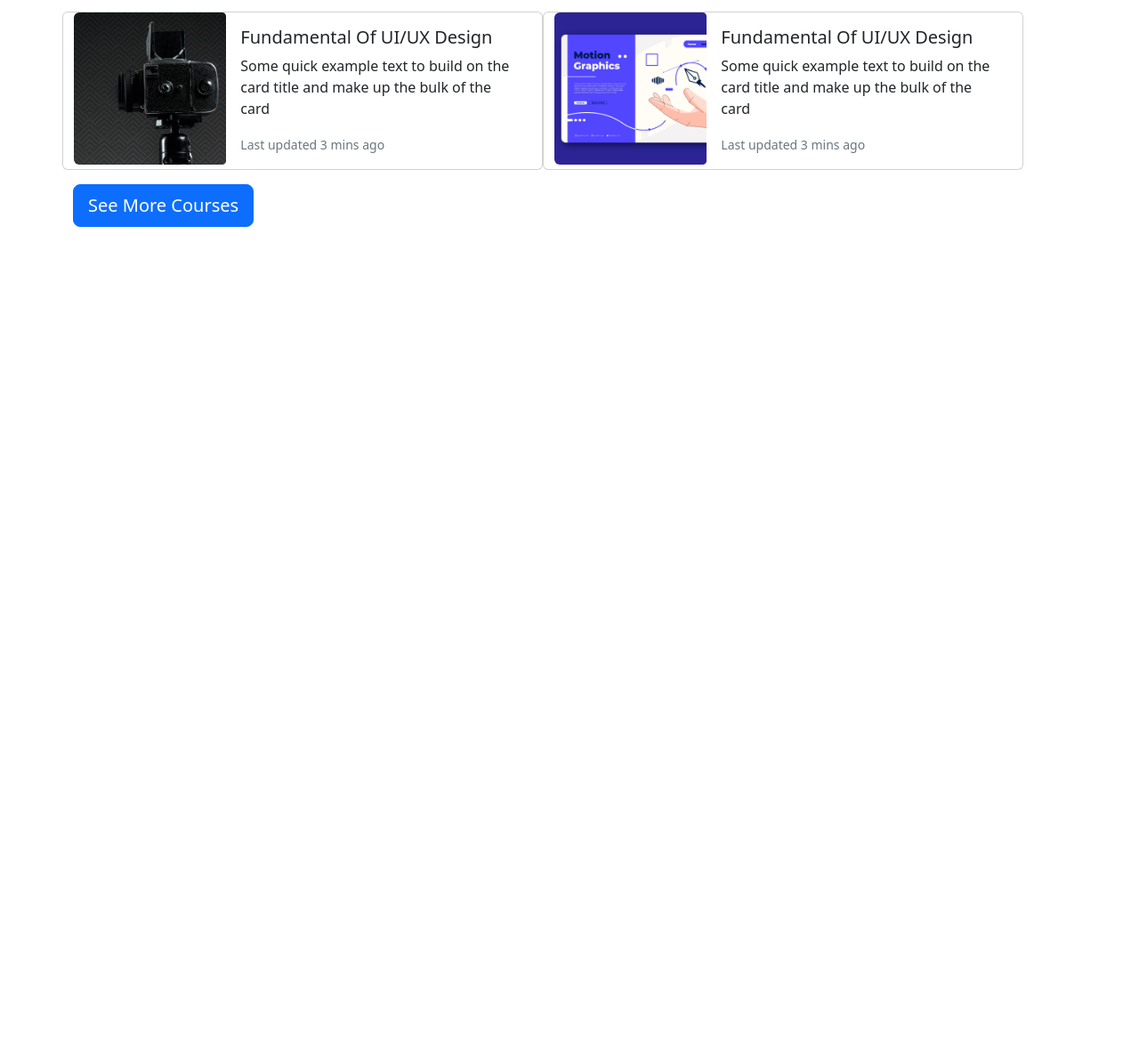
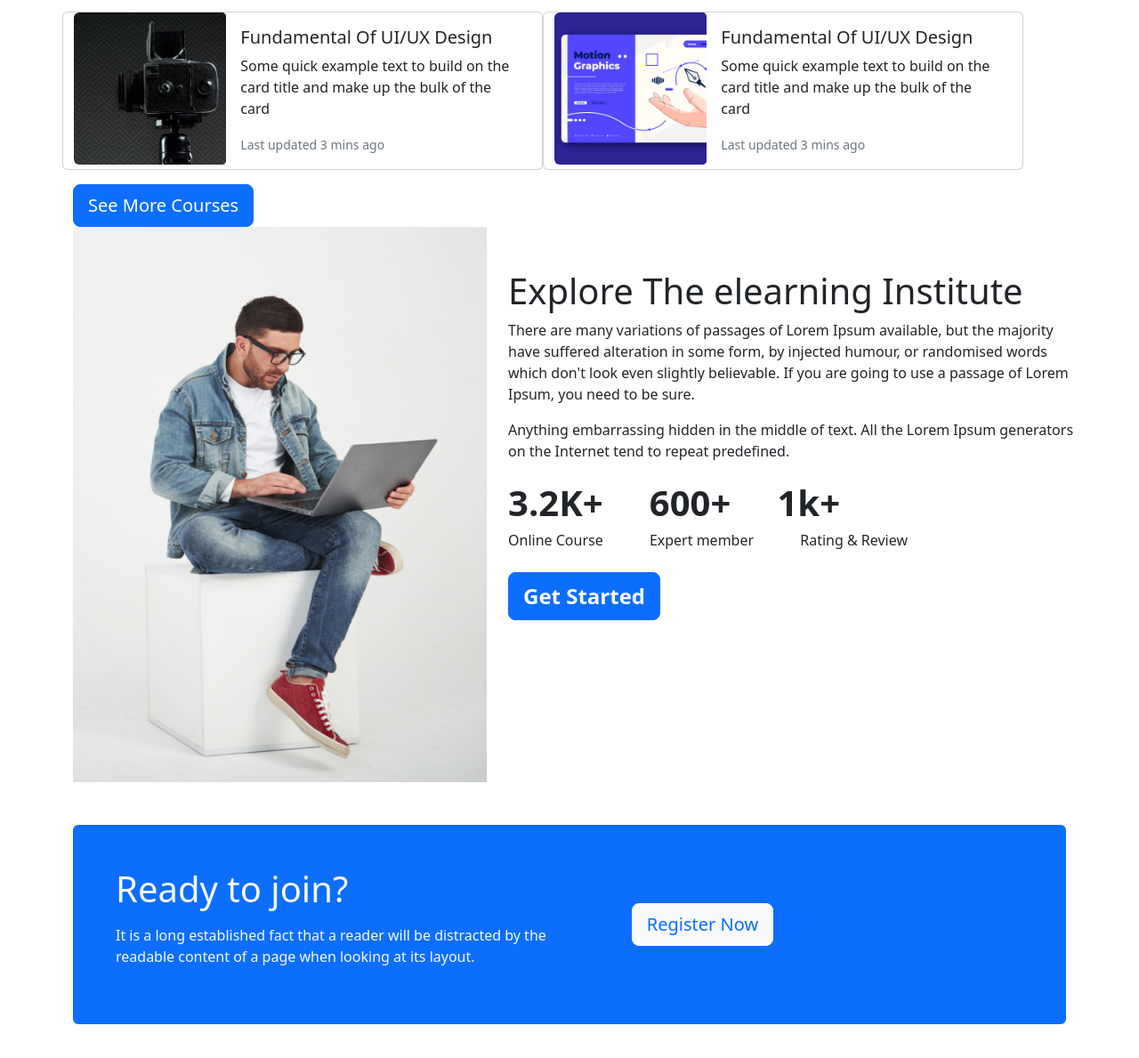
Before and after one commit to MTshabab/online-education, a plain HTML site: page index.html in a window 1280 px wide. Shown: the part 1305-2494 px from the top of the page at 89% size. Before the commit the page ends 1560 px from the top, so only its background shows below. Drawn offline with nearby package versions, Linux system fonts and the light colour scheme.

Commit message:
addded register section

```diff
--- a/index.html
+++ b/index.html
@@ -221,6 +221,43 @@
             Courses</button>
 
         <!-- course section end -->
+        <div class="d-flex">
+            <div class="col-md-5 ">
+                <img class=" img-fluid h-80" src="edTech-website-main/images/working.png" alt="">
+            </div>
+            <div class="col-md-7  ms-4 mt-5">
+                <h1>Explore The elearning
+                    Institute</h1>
+                <p>There are many variations of passages of Lorem Ipsum available, but the
+                    majority have suffered alteration in some form, by injected humour, or
+                    randomised words which don't look even slightly believable. If you are going
+                    to use a passage of Lorem Ipsum, you need to be sure.</p>
+                <p>Anything embarrassing hidden in the middle of text. All the Lorem Ipsum
+                    generators on the Internet tend to repeat predefined.</p>
+                <span class=" fw-semibold fs-1 pe-5">3.2K+</span>
+                <span class=" fw-semibold fs-1 pe-5">600+</span>
+                <span class=" fw-semibold fs-1 ">1k+</span>
+
+                <div>
+                    <p class="d-inline  pe-5">Online Course</p>
+                    <p class="d-inline  pe-5">Expert member</p>
+                    <p class="d-inline  pe-5">Rating & Review</p>
+                </div>
+                <button type="button" class="btn btn-primary btn-lg fs-4 fw-bold mt-4">Get Started</button>
+            </div>
+        </div>
+        <!-- register section start -->
+        <div class="my-5 d-flex bg-primary  align-items-center rounded">
+            <div class="m-5 text-light">
+                <h1 class="mb-3">Ready to join?</h1>
+                <p>It is a long established fact that a reader will be distracted by the <br>
+                    readable content of a page when looking at its layout.</p>
+            </div>
+            <div><button type="button" class="btn btn-light btn-lg text-primary m-5">Register Now</button></div>
+
+        </div>
+
+        <!-- register section end -->
     </main>
     <!-- main section end -->
 
```
